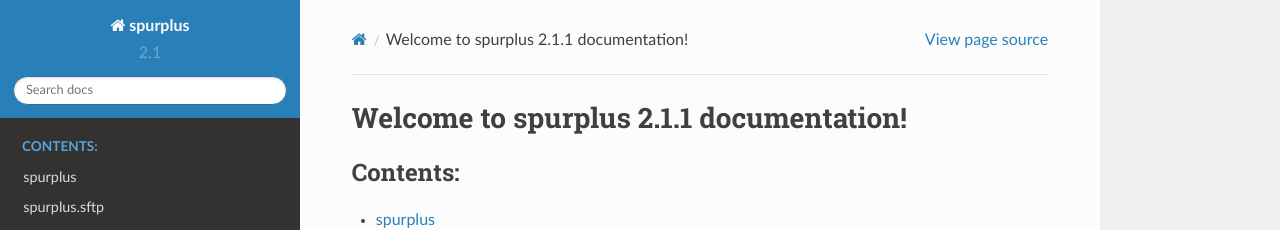
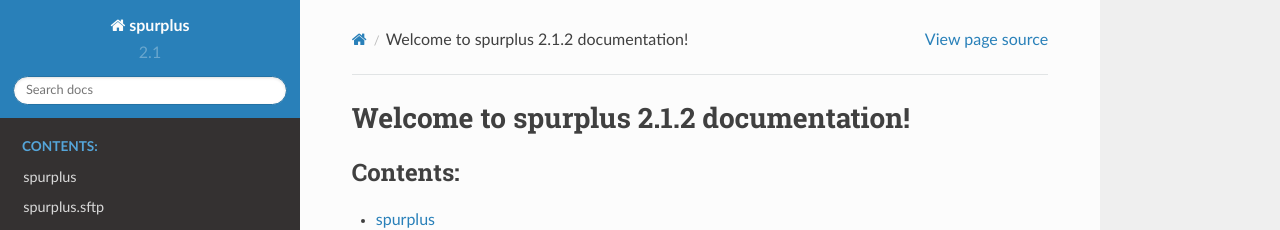
Before and after one commit to Parquery/spurplus, a Sphinx documentation site: the page built from docs/index.rst, in a window 1280 px wide. Shown: the top 230 px of the page. Built offline with Sphinx 7.4.7 and the Read the Docs theme 2.0.0, drawn with Linux system fonts in a browser that asks for light colours.

Commit message:
bumped to 2.1.2 (#40)

```diff
--- a/CHANGELOG.rst
+++ b/CHANGELOG.rst
@@ -1,3 +1,7 @@
+2.1.2
+=====
+* Replaced mutable argument types with immutable ones where appropriate
+
 2.1.1
 =====
 * Fixed ``sync_to_remote`` to delete children before parent directories
--- a/docs/conf.py
+++ b/docs/conf.py
@@ -27,7 +27,7 @@ author = 'Marko Ristin'
 # The short X.Y version
 version = '2.1'
 # The full version, including alpha/beta/rc tags
-release = '2.1.1'
+release = '2.1.2'
 
 
 # -- General configuration ---------------------------------------------------
--- a/setup.py
+++ b/setup.py
@@ -17,7 +17,7 @@ with open(os.path.join(here, 'README.rst'), encoding='utf-8') as fid:
 
 setup(
     name='spurplus',
-    version='2.1.1',
+    version='2.1.2',
     description='Manage remote machines and file operations over SSH.',
     long_description=long_description,
     url='http://github.com/Parquery/spurplus',
```
